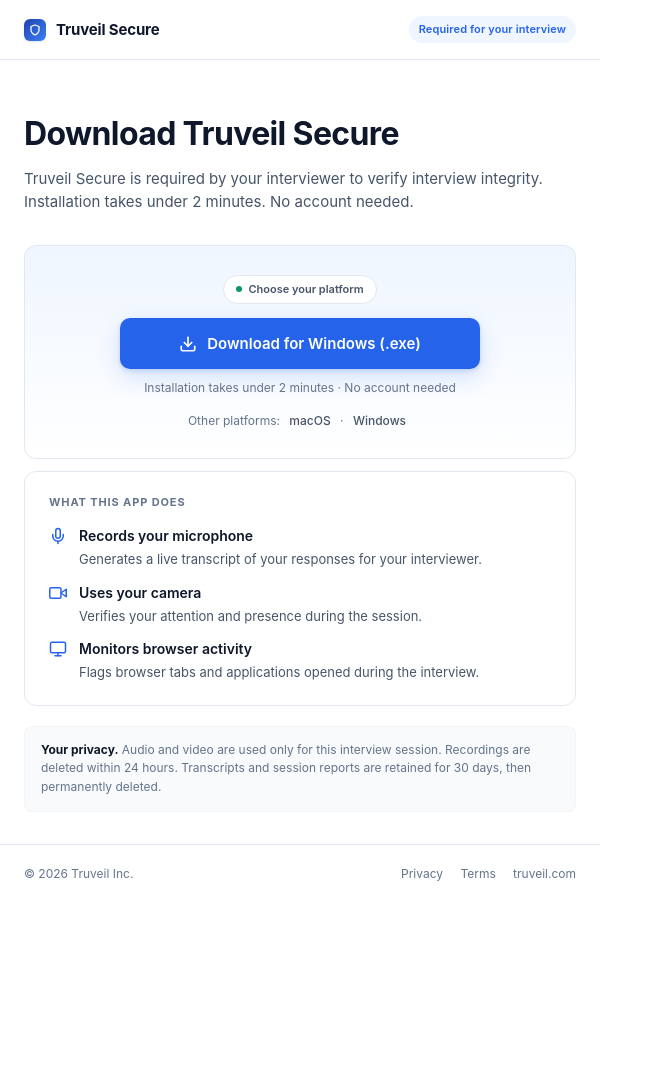
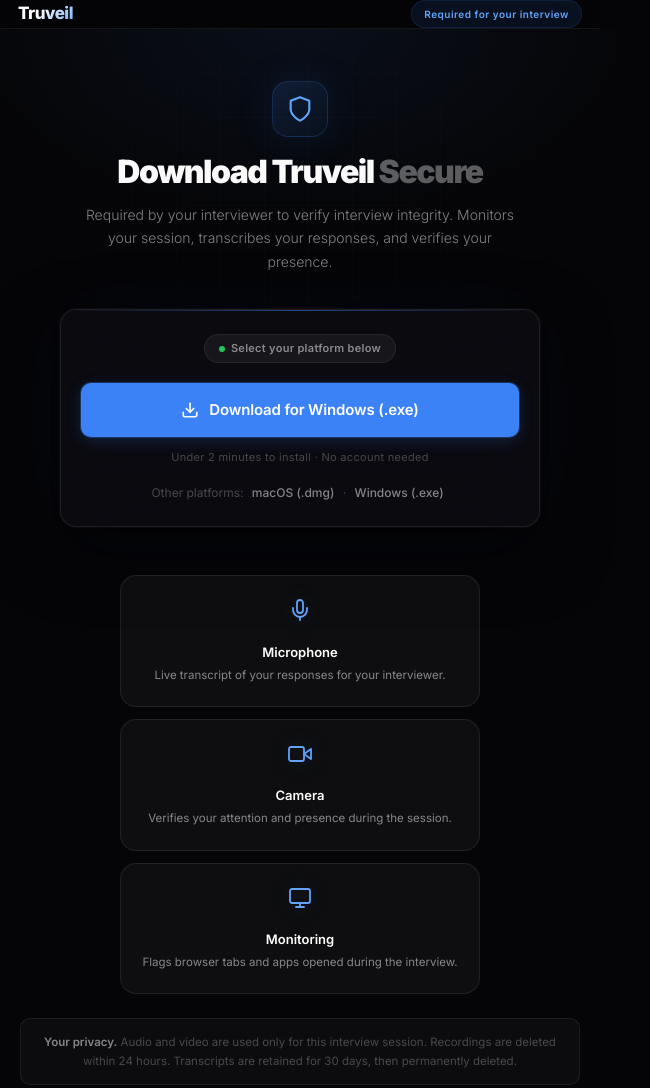
Before and after one commit to ascentlearnai-ops/Truveil-Client, an Electron app: page index.html in a window 600 px wide. Shown: the top 1088 px of the page, 650 px wide, since content can reach past the window. Before the commit the page ends 903 px from the top, so only its background shows below. Drawn offline with Linux system fonts and the light colour scheme.

Commit message:
Redesign download page: dark theme matching main site
Dark theme with same color palette (#050507 bg, blue accent),
glass-morphism download card, grid background, feature cards,
cluely.com-inspired layout. Links to GitHub Releases for
installer downloads.

```diff
--- a/index.html
+++ b/index.html
@@ -6,238 +6,252 @@
   <meta name="description" content="Download Truveil Secure — required for your interview session.">
   <meta name="robots" content="noindex">
   <title>Download Truveil Secure</title>
+  <link rel="preconnect" href="https://fonts.googleapis.com">
+  <link href="https://fonts.googleapis.com/css2?family=Inter:wght@300;400;500;600;700;800;900&display=swap" rel="stylesheet">
   <style>
     :root{
-      --bg:#ffffff;
-      --ink:#0f172a;
-      --muted:#475569;
-      --dim:#64748b;
-      --line:#e2e8f0;
-      --line-soft:#f1f5f9;
-      --surface:#f8fafc;
-      --accent:#2563eb;
-      --accent-hover:#1d4ed8;
-      --accent-soft:#eff6ff;
-      --success:#059669;
-      --radius:12px;
-      --font:-apple-system,BlinkMacSystemFont,'Segoe UI',Roboto,'Helvetica Neue',Arial,sans-serif;
+      --bg:#050507;
+      --surface:rgba(255,255,255,0.03);
+      --surface-2:rgba(255,255,255,0.05);
+      --glass:rgba(255,255,255,0.04);
+      --glass-border:rgba(255,255,255,0.08);
+      --border:rgba(255,255,255,0.07);
+      --border-hover:rgba(255,255,255,0.15);
+      --text:#fafafa;
+      --text-muted:rgba(255,255,255,0.5);
+      --text-dim:rgba(255,255,255,0.25);
+      --accent:#3b82f6;
+      --accent-soft:#60a5fa;
+      --accent-dim:rgba(59,130,246,0.1);
+      --accent-glow:rgba(59,130,246,0.2);
+      --success:#22c55e;
+      --danger:#ef4444;
+      --font:'Inter',-apple-system,BlinkMacSystemFont,'Segoe UI',sans-serif;
+      --radius:16px;
+      --radius-sm:10px;
     }
     *{margin:0;padding:0;box-sizing:border-box}
     html,body{height:100%}
     body{
-      font-family:var(--font);
-      color:var(--ink);
-      background:var(--bg);
-      -webkit-font-smoothing:antialiased;
-      line-height:1.55;
-      display:flex;
-      flex-direction:column;
-      min-height:100vh;
+      font-family:var(--font);color:var(--text);background:var(--bg);
+      -webkit-font-smoothing:antialiased;line-height:1.6;
+      display:flex;flex-direction:column;min-height:100vh;overflow-x:hidden;
     }
-    a{color:var(--accent);text-decoration:none}
-    a:hover{text-decoration:underline}
+    a{text-decoration:none;color:inherit}
+    ::selection{background:var(--accent);color:#fff}
     :focus{outline:none}
-    :focus-visible{outline:2px solid var(--accent);outline-offset:3px;border-radius:6px}
+    :focus-visible{outline:2px solid var(--accent-soft);outline-offset:3px;border-radius:6px}
 
-    header{
-      border-bottom:1px solid var(--line);
-      padding:16px 24px;
-      display:flex;
-      align-items:center;
-      justify-content:space-between;
+    /* ——— Nav ——— */
+    nav{
+      height:56px;display:flex;align-items:center;justify-content:space-between;
+      padding:0 32px;border-bottom:1px solid var(--border);
+      background:rgba(5,5,7,.75);backdrop-filter:blur(24px) saturate(1.6);
+      -webkit-backdrop-filter:blur(24px) saturate(1.6);
+      position:sticky;top:0;z-index:100;
     }
-    .brand{display:flex;align-items:center;gap:10px;font-weight:700;font-size:15px;letter-spacing:-0.01em}
-    .brand-mark{
-      width:22px;height:22px;border-radius:6px;
-      background:linear-gradient(135deg,#1e40af,#3b82f6);
-      display:grid;place-items:center;
-      box-shadow:0 1px 2px rgba(15,23,42,.12);
+    .nav-logo{
+      font-weight:800;font-size:17px;letter-spacing:-.5px;
+      background:linear-gradient(135deg,#fff 40%,var(--accent-soft));
+      -webkit-background-clip:text;-webkit-text-fill-color:transparent;
     }
-    .brand-mark svg{width:12px;height:12px;color:#fff}
-    .pill{
-      font-size:11px;font-weight:600;
-      background:var(--accent-soft);color:var(--accent);
-      padding:5px 10px;border-radius:999px;
-      letter-spacing:.01em;
+    .nav-badge{
+      font-size:10px;font-weight:600;
+      background:var(--accent-dim);color:var(--accent-soft);
+      padding:5px 12px;border-radius:999px;border:1px solid rgba(59,130,246,.15);
+      letter-spacing:.5px;
     }
 
-    main{
-      flex:1;
-      width:100%;
-      max-width:640px;
-      margin:0 auto;
-      padding:56px 24px 32px;
+    /* ——— Hero ——— */
+    .hero{
+      flex:1;display:flex;flex-direction:column;align-items:center;justify-content:center;
+      text-align:center;padding:80px 24px 48px;position:relative;
+    }
+    .hero::before{
+      content:'';position:absolute;top:0;left:50%;transform:translateX(-50%);
+      width:700px;height:400px;
+      background:radial-gradient(ellipse 50% 50% at 50% 0%,rgba(59,130,246,.08),transparent);
+      pointer-events:none;
+    }
+    .hero::after{
+      content:'';position:absolute;top:0;left:0;right:0;height:500px;
+      background-image:linear-gradient(rgba(255,255,255,.015) 1px,transparent 1px),linear-gradient(90deg,rgba(255,255,255,.015) 1px,transparent 1px);
+      background-size:44px 44px;
+      mask-image:radial-gradient(ellipse 70% 60% at 50% 30%,#000 20%,transparent 80%);
+      -webkit-mask-image:radial-gradient(ellipse 70% 60% at 50% 30%,#000 20%,transparent 80%);
+      pointer-events:none;z-index:0;
+    }
+    .hero>*{position:relative;z-index:1}
+
+    .shield-icon{
+      width:56px;height:56px;margin-bottom:20px;
+      display:grid;place-items:center;
+      background:linear-gradient(135deg,rgba(59,130,246,.15),rgba(59,130,246,.05));
+      border:1px solid rgba(59,130,246,.2);border-radius:16px;
+      box-shadow:0 0 40px rgba(59,130,246,.12);
+    }
+    .shield-icon svg{width:28px;height:28px;color:var(--accent-soft)}
+
+    h1{
+      font-size:clamp(32px,4.5vw,52px);font-weight:900;letter-spacing:-2px;
+      line-height:.95;margin-bottom:16px;
+    }
+    h1 span{color:rgba(255,255,255,.35)}
+    .sub{
+      font-size:16px;color:var(--text-muted);max-width:440px;
+      margin:0 auto 36px;line-height:1.65;font-weight:350;
     }
 
-    h1{
-      font-size:32px;
-      line-height:1.15;
-      letter-spacing:-0.02em;
-      font-weight:700;
-      margin-bottom:14px;
+    /* ——— Download Card ——— */
+    .dl-card{
+      background:rgba(12,12,18,.85);backdrop-filter:blur(40px);
+      -webkit-backdrop-filter:blur(40px);
+      border:1px solid var(--glass-border);border-radius:var(--radius);
+      box-shadow:0 0 0 1px rgba(255,255,255,.03),0 2px 8px rgba(0,0,0,.3),0 24px 64px rgba(0,0,0,.5),0 0 80px rgba(59,130,246,.06);
+      padding:32px;max-width:480px;width:100%;text-align:center;
+      position:relative;overflow:hidden;
     }
-    .lede{
-      font-size:15px;
-      color:var(--muted);
-      margin-bottom:32px;
-      max-width:540px;
+    .dl-card::before{
+      content:'';position:absolute;top:0;left:0;right:0;height:1px;
+      background:linear-gradient(90deg,transparent,rgba(59,130,246,.5),transparent);
     }
-
-    .card{
-      border:1px solid var(--line);
-      border-radius:var(--radius);
-      background:#fff;
-      padding:22px 24px;
-      margin-bottom:16px;
-    }
-    .card-title{
-      font-size:11px;
-      font-weight:700;
-      text-transform:uppercase;
-      letter-spacing:.08em;
-      color:var(--dim);
-      margin-bottom:14px;
-    }
-    .feature-list{list-style:none;display:flex;flex-direction:column;gap:12px}
-    .feature-list li{display:flex;gap:12px;font-size:14px;color:var(--ink);line-height:1.5}
-    .feature-list svg{flex-shrink:0;margin-top:2px;color:var(--accent)}
-    .feature-list strong{display:block;font-weight:600;margin-bottom:2px}
-    .feature-list span{color:var(--muted);font-size:13px}
-
-    .download-area{
-      border:1px solid var(--line);
-      border-radius:var(--radius);
-      background:linear-gradient(180deg,var(--accent-soft),#fff);
-      padding:28px 24px;
-      text-align:center;
-      margin:24px 0 12px;
-    }
-    .download-area .os-detected{
+    .os-detect{
       display:inline-flex;align-items:center;gap:6px;
       font-size:11px;font-weight:600;
-      background:#fff;border:1px solid var(--line);
-      padding:5px 12px;border-radius:999px;color:var(--muted);
-      margin-bottom:14px;
+      background:var(--surface-2);border:1px solid var(--border);
+      padding:5px 14px;border-radius:999px;color:var(--text-muted);
+      margin-bottom:20px;letter-spacing:.3px;
     }
-    .download-area .os-detected .dot{
-      width:6px;height:6px;border-radius:50%;background:var(--success);
-    }
+    .os-detect .dot{width:6px;height:6px;border-radius:50%;background:var(--success)}
     .btn-download{
-      display:inline-flex;align-items:center;justify-content:center;gap:10px;
+      display:flex;align-items:center;justify-content:center;gap:10px;
+      width:100%;padding:15px 24px;
       background:var(--accent);color:#fff;
       font-family:var(--font);font-size:15px;font-weight:600;
-      padding:14px 28px;border-radius:10px;border:none;cursor:pointer;
-      box-shadow:0 2px 4px rgba(37,99,235,.18),0 8px 24px rgba(37,99,235,.18);
-      transition:transform .15s, box-shadow .15s, background .15s;
-      width:100%;max-width:360px;
+      border-radius:var(--radius-sm);border:none;cursor:pointer;
+      box-shadow:0 4px 16px var(--accent-glow),0 0 0 1px rgba(59,130,246,.3);
+      transition:all .2s;letter-spacing:-.01em;
     }
     .btn-download:hover{
-      background:var(--accent-hover);
-      transform:translateY(-1px);
-      box-shadow:0 4px 8px rgba(37,99,235,.22),0 12px 32px rgba(37,99,235,.22);
-      text-decoration:none;
+      filter:brightness(1.12);transform:translateY(-2px);
+      box-shadow:0 8px 32px var(--accent-glow),0 0 0 1px rgba(59,130,246,.4);
     }
     .btn-download:active{transform:translateY(0)}
     .btn-download svg{width:18px;height:18px}
-    .download-sub{
-      display:block;margin-top:10px;font-size:12px;color:var(--dim);
+    .dl-note{
+      display:block;margin-top:12px;font-size:11px;color:var(--text-dim);
+      letter-spacing:.3px;
     }
-    .alt-download{
-      margin-top:14px;font-size:12px;color:var(--dim);
+    .alt-dl{margin-top:16px;font-size:12px;color:var(--text-dim)}
+    .alt-dl a{color:var(--text-muted);margin:0 5px;font-weight:500;transition:color .15s}
+    .alt-dl a:hover{color:var(--text)}
+
+    /* ——— Features ——— */
+    .features{
+      display:grid;grid-template-columns:repeat(3,1fr);gap:12px;
+      max-width:640px;width:100%;margin-top:48px;
     }
-    .alt-download a{color:var(--muted);margin:0 6px;font-weight:500}
+    .feat-card{
+      background:var(--glass);border:1px solid var(--glass-border);
+      border-radius:var(--radius);padding:22px 18px;text-align:center;
+      transition:border-color .25s,transform .25s;
+    }
+    .feat-card:hover{border-color:var(--border-hover);transform:translateY(-2px)}
+    .feat-card svg{
+      color:var(--accent-soft);margin-bottom:12px;
+      filter:drop-shadow(0 0 10px rgba(59,130,246,.2));
+    }
+    .feat-card h3{font-size:13px;font-weight:600;margin-bottom:4px;color:#fff}
+    .feat-card p{font-size:11.5px;color:var(--text-muted);line-height:1.5}
 
-    .privacy-note{
-      font-size:12px;color:var(--dim);
-      background:var(--surface);
-      border:1px solid var(--line-soft);
-      border-radius:8px;
-      padding:14px 16px;
-      margin-top:20px;
-      line-height:1.55;
+    /* ——— Privacy ——— */
+    .privacy{
+      max-width:640px;width:100%;margin-top:24px;
+      font-size:11.5px;color:var(--text-dim);
+      background:var(--surface);border:1px solid var(--border);
+      border-radius:var(--radius-sm);padding:14px 18px;
+      line-height:1.6;text-align:center;
     }
-    .privacy-note strong{color:var(--ink)}
+    .privacy strong{color:var(--text-muted);font-weight:600}
 
+    /* ——— Footer ——— */
     footer{
-      border-top:1px solid var(--line);
-      padding:20px 24px;
+      border-top:1px solid var(--border);
+      padding:20px 32px;
       display:flex;justify-content:space-between;align-items:center;
-      font-size:12px;color:var(--dim);
-      flex-wrap:wrap;gap:8px;
+      font-size:11px;color:var(--text-dim);flex-wrap:wrap;gap:8px;
     }
-    footer a{color:var(--dim);margin-left:14px}
+    footer a{color:var(--text-dim);margin-left:16px;transition:color .15s}
+    footer a:hover{color:var(--text-muted)}
 
-    @media(max-width:520px){
-      main{padding:40px 20px 24px}
-      h1{font-size:26px}
-      .lede{font-size:14px}
-      .download-area{padding:22px 18px}
-      .btn-download{font-size:14px;padding:13px 20px}
-      header{padding:14px 18px}
+    /* ——— Responsive ——— */
+    @media(max-width:640px){
+      nav{padding:0 18px;height:52px}
+      .hero{padding:52px 20px 36px}
+      h1{letter-spacing:-1.5px}
+      .sub{font-size:14px}
+      .dl-card{padding:24px 20px}
+      .features{grid-template-columns:1fr;max-width:360px}
       footer{padding:16px 20px;flex-direction:column;align-items:flex-start}
-      footer a{margin:0 14px 0 0}
+      footer a{margin:0 12px 0 0}
     }
   </style>
 </head>
 <body>
-  <header>
-    <div class="brand">
-      <span class="brand-mark" aria-hidden="true">
-        <svg viewBox="0 0 24 24" fill="none" stroke="currentColor" stroke-width="2.5" stroke-linecap="round" stroke-linejoin="round"><path d="M12 22s8-4 8-10V5l-8-3-8 3v7c0 6 8 10 8 10z"/></svg>
-      </span>
-      <span>Truveil Secure</span>
+  <nav>
+    <div class="nav-logo">Truveil</div>
+    <span class="nav-badge">Required for your interview</span>
+  </nav>
+
+  <section class="hero">
+    <div class="shield-icon">
+      <svg viewBox="0 0 24 24" fill="none" stroke="currentColor" stroke-width="1.8" stroke-linecap="round" stroke-linejoin="round"><path d="M12 22s8-4 8-10V5l-8-3-8 3v7c0 6 8 10 8 10z"/></svg>
     </div>
-    <span class="pill">Required for your interview</span>
-  </header>
+    <h1>Download Truveil <span>Secure</span></h1>
+    <p class="sub">Required by your interviewer to verify interview integrity. Monitors your session, transcribes your responses, and verifies your presence.</p>
 
-  <main>
-    <h1>Download Truveil Secure</h1>
-    <p class="lede">
-      Truveil Secure is required by your interviewer to verify interview integrity. Installation takes under 2 minutes. No account needed.
-    </p>
-
-    <div class="download-area">
-      <div class="os-detected" id="osDetected">
+    <div class="dl-card">
+      <div class="os-detect" id="osDetected">
         <span class="dot"></span>
-        <span id="osLabel">Detecting your system…</span>
+        <span id="osLabel">Detecting your system...</span>
       </div>
       <a href="#" class="btn-download" id="downloadBtn" download>
         <svg viewBox="0 0 24 24" fill="none" stroke="currentColor" stroke-width="2.2" stroke-linecap="round" stroke-linejoin="round"><path d="M21 15v4a2 2 0 0 1-2 2H5a2 2 0 0 1-2-2v-4"/><polyline points="7 10 12 15 17 10"/><line x1="12" x2="12" y1="15" y2="3"/></svg>
         <span id="downloadLabel">Download</span>
       </a>
-      <span class="download-sub">Installation takes under 2 minutes · No account needed</span>
-      <div class="alt-download">
+      <span class="dl-note">Under 2 minutes to install · No account needed</span>
+      <div class="alt-dl">
         Other platforms:
-        <a href="#" data-os="mac">macOS</a> ·
-        <a href="#" data-os="win">Windows</a>
+        <a href="#" data-os="mac">macOS (.dmg)</a> ·
+        <a href="#" data-os="win">Windows (.exe)</a>
       </div>
     </div>
 
-    <div class="card">
-      <div class="card-title">What this app does</div>
-      <ul class="feature-list">
-        <li>
-          <svg width="18" height="18" viewBox="0 0 24 24" fill="none" stroke="currentColor" stroke-width="2" stroke-linecap="round" stroke-linejoin="round"><path d="M12 2a3 3 0 0 0-3 3v7a3 3 0 0 0 6 0V5a3 3 0 0 0-3-3Z"/><path d="M19 10v2a7 7 0 0 1-14 0v-2"/><line x1="12" x2="12" y1="19" y2="22"/></svg>
-          <div><strong>Records your microphone</strong><span>Generates a live transcript of your responses for your interviewer.</span></div>
-        </li>
-        <li>
-          <svg width="18" height="18" viewBox="0 0 24 24" fill="none" stroke="currentColor" stroke-width="2" stroke-linecap="round" stroke-linejoin="round"><path d="M23 7l-7 5 7 5V7z"/><rect x="1" y="5" width="15" height="14" rx="2" ry="2"/></svg>
-          <div><strong>Uses your camera</strong><span>Verifies your attention and presence during the session.</span></div>
-        </li>
-        <li>
-          <svg width="18" height="18" viewBox="0 0 24 24" fill="none" stroke="currentColor" stroke-width="2" stroke-linecap="round" stroke-linejoin="round"><rect x="2" y="3" width="20" height="14" rx="2" ry="2"/><line x1="8" x2="16" y1="21" y2="21"/><line x1="12" x2="12" y1="17" y2="21"/></svg>
-          <div><strong>Monitors browser activity</strong><span>Flags browser tabs and applications opened during the interview.</span></div>
-        </li>
-      </ul>
+    <div class="features">
+      <div class="feat-card">
+        <svg width="24" height="24" viewBox="0 0 24 24" fill="none" stroke="currentColor" stroke-width="1.8" stroke-linecap="round" stroke-linejoin="round"><path d="M12 2a3 3 0 0 0-3 3v7a3 3 0 0 0 6 0V5a3 3 0 0 0-3-3Z"/><path d="M19 10v2a7 7 0 0 1-14 0v-2"/><line x1="12" x2="12" y1="19" y2="22"/></svg>
+        <h3>Microphone</h3>
+        <p>Live transcript of your responses for your interviewer.</p>
+      </div>
+      <div class="feat-card">
+        <svg width="24" height="24" viewBox="0 0 24 24" fill="none" stroke="currentColor" stroke-width="1.8" stroke-linecap="round" stroke-linejoin="round"><path d="M23 7l-7 5 7 5V7z"/><rect x="1" y="5" width="15" height="14" rx="2" ry="2"/></svg>
+        <h3>Camera</h3>
+        <p>Verifies your attention and presence during the session.</p>
+      </div>
+      <div class="feat-card">
+        <svg width="24" height="24" viewBox="0 0 24 24" fill="none" stroke="currentColor" stroke-width="1.8" stroke-linecap="round" stroke-linejoin="round"><rect x="2" y="3" width="20" height="14" rx="2" ry="2"/><line x1="8" x2="16" y1="21" y2="21"/><line x1="12" x2="12" y1="17" y2="21"/></svg>
+        <h3>Monitoring</h3>
+        <p>Flags browser tabs and apps opened during the interview.</p>
+      </div>
     </div>
 
-    <div class="privacy-note">
-      <strong>Your privacy.</strong> Audio and video are used only for this interview session. Recordings are deleted within 24 hours. Transcripts and session reports are retained for 30 days, then permanently deleted.
+    <div class="privacy">
+      <strong>Your privacy.</strong> Audio and video are used only for this interview session. Recordings are deleted within 24 hours. Transcripts are retained for 30 days, then permanently deleted.
     </div>
-  </main>
+  </section>
 
   <footer>
-    <div>© 2026 Truveil Inc.</div>
+    <div>&copy; 2026 Truveil Inc.</div>
     <div>
       <a href="#">Privacy</a>
       <a href="#">Terms</a>
@@ -268,7 +282,7 @@
         btn.href = WIN_URL;
         btnLabel.textContent = 'Download for Windows (.exe)';
       } else {
-        osLabel.textContent = 'Choose your platform';
+        osLabel.textContent = 'Select your platform below';
         btn.href = WIN_URL;
         btnLabel.textContent = 'Download for Windows (.exe)';
       }
@@ -276,8 +290,7 @@
       document.querySelectorAll('[data-os]').forEach(function(a){
         a.addEventListener('click', function(e){
           e.preventDefault();
-          var os = a.getAttribute('data-os');
-          window.location.href = os === 'mac' ? MAC_URL : WIN_URL;
+          window.location.href = a.getAttribute('data-os') === 'mac' ? MAC_URL : WIN_URL;
         });
       });
     })();
```
